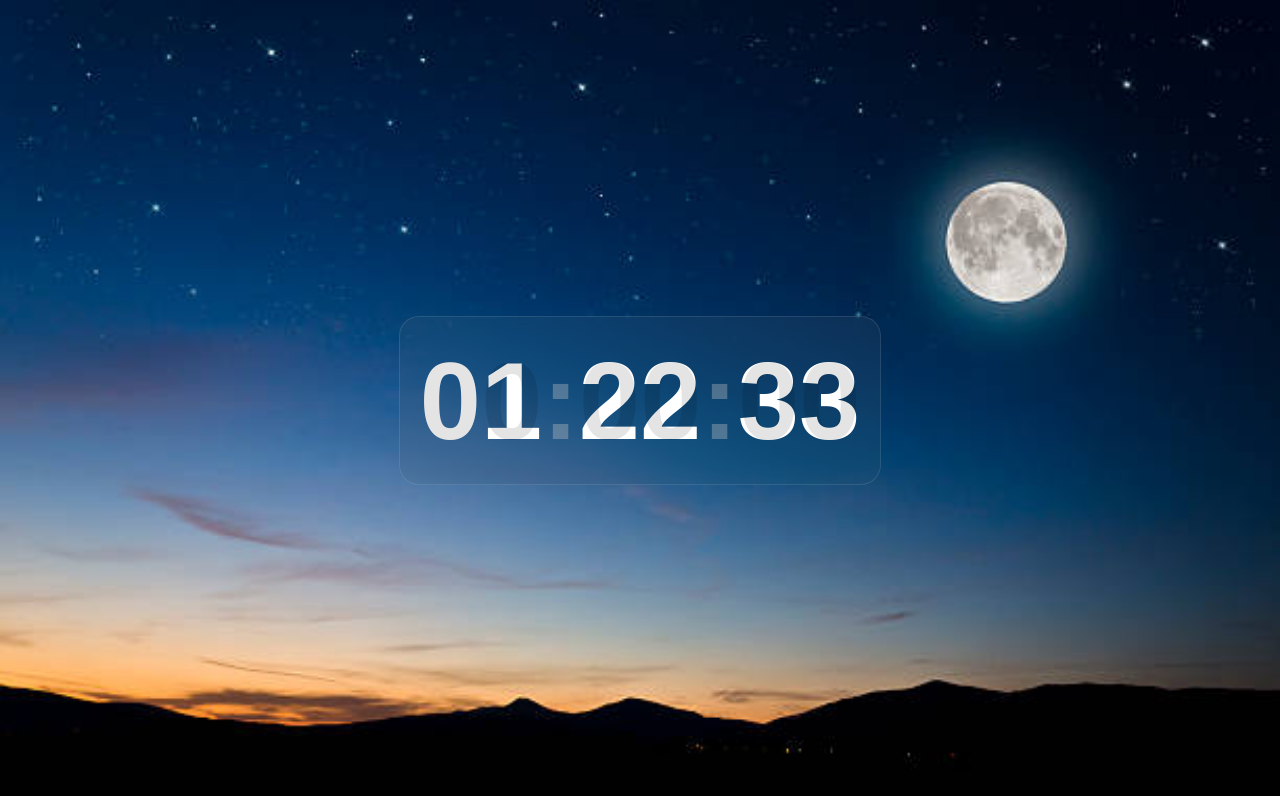
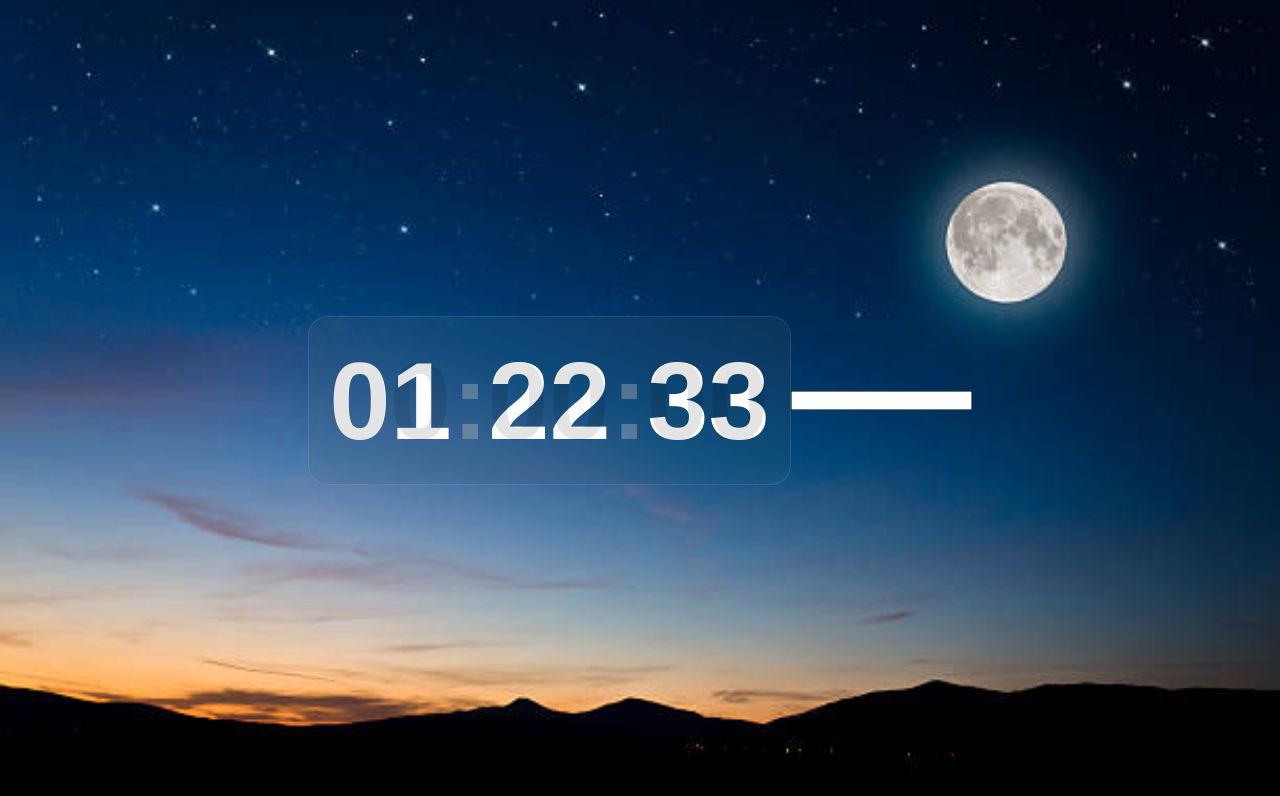
Before and after one commit to SelimIsmaeel/clock, a plain HTML site: page clock/index.html in a window 1280 px wide. Drawn offline with Linux system fonts and the light colour scheme; a web font is replaced by a local one.

Commit message:
Add files via upload

```diff
--- a/clock/index.html
+++ b/clock/index.html
@@ -18,7 +18,6 @@
             justify-content: center;
             align-items: center;
             height: 100vh;
-            /*background-image: url(midnight.webp); */
             background-repeat: no-repeat;
             background-size: cover;
             /* font */
@@ -31,6 +30,7 @@
         }
 
         .clock {
+            /* margin: 50%; */
             border: 1px solid #ddd;
             padding: 20px;
             font-size: 110px;
@@ -65,7 +65,9 @@
             /* display: none; */
             z-index: 0;
         }
-
+        input{
+            display: block;
+        }
         @keyframes blink {
             from {
                 opacity: 0.2;
@@ -82,7 +84,9 @@
     <p></p>
     <div class="clock">
         <div id="clock"></div>
+
     </div>
+    <input type="text" id="">
 
 
     <script>
```
